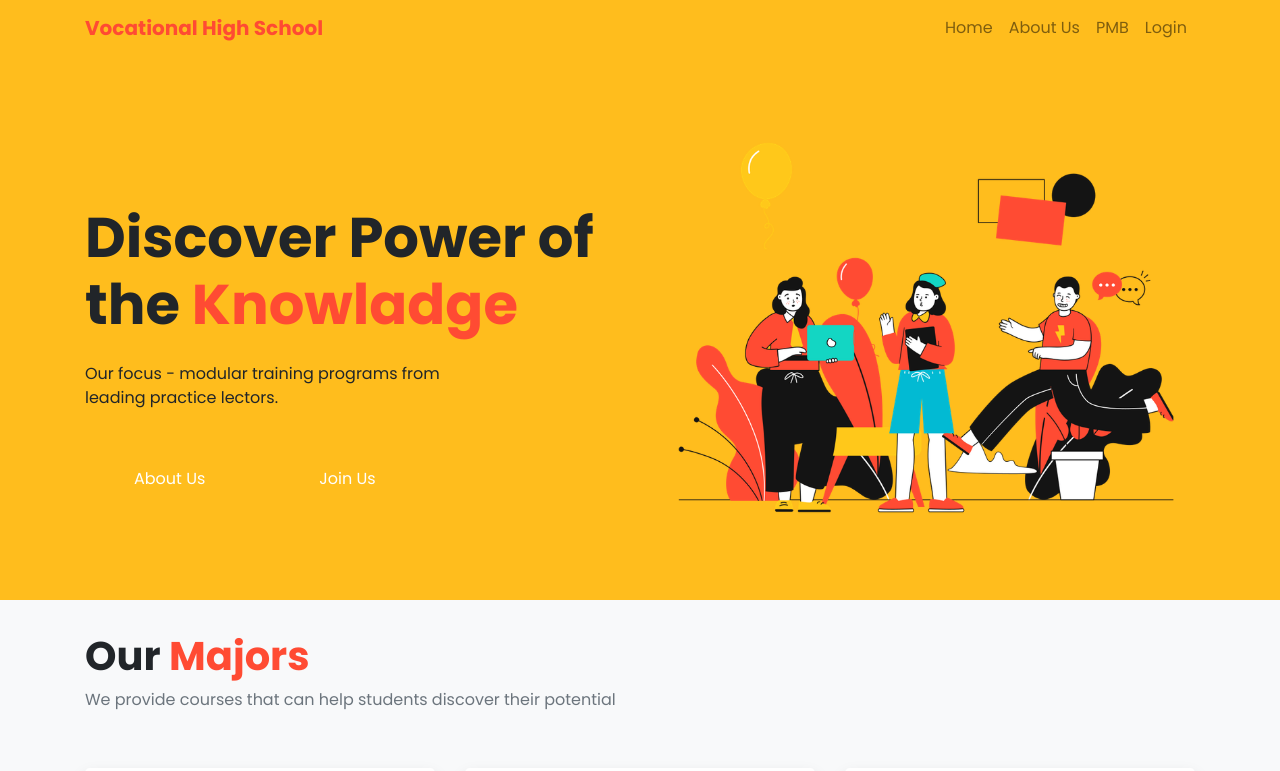
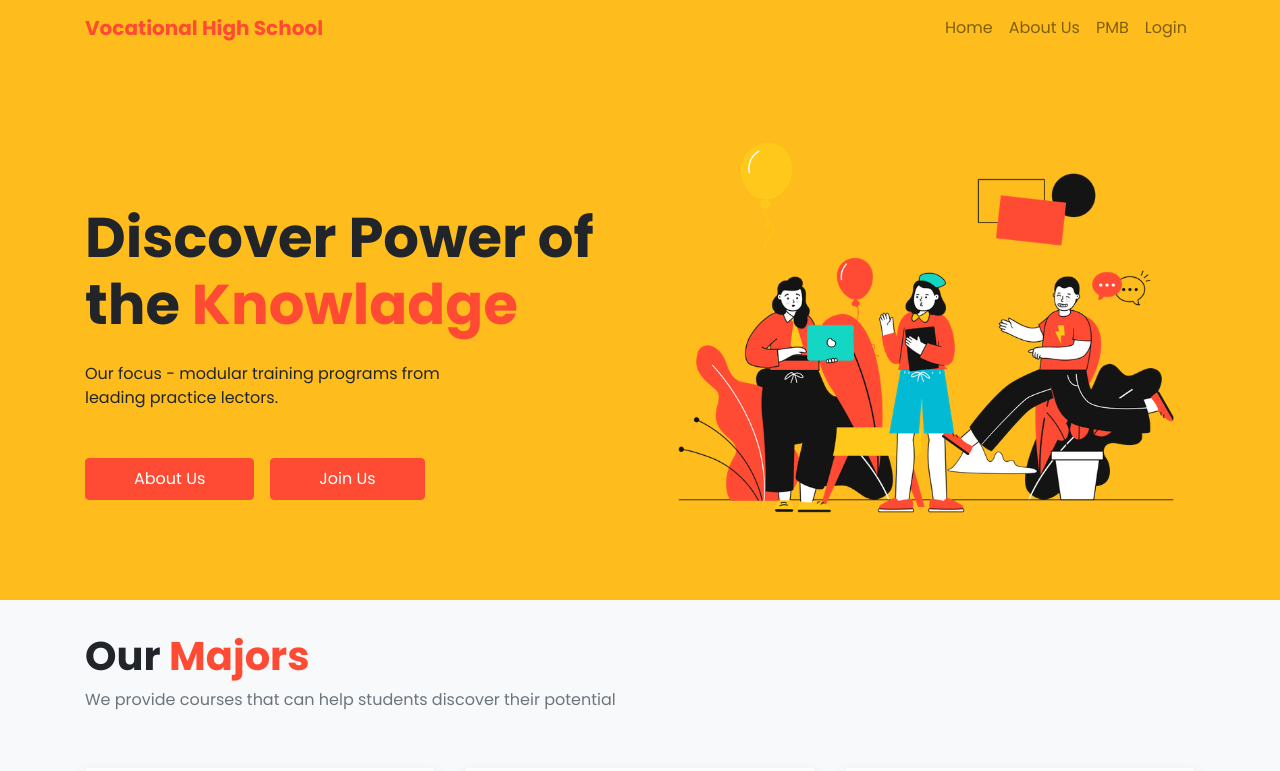
Before and after one commit to Kenlock/newton, a Vue app in the folder frontend/: page / in a window 1280 px wide. Shown: the top 771 px of the page. Built offline with nearby package versions, Linux system fonts and the light colour scheme.

Commit message:
fixing backend route api , and fixing styling

```diff
--- a/frontend/src/assets/styles/_app.scss
+++ b/frontend/src/assets/styles/_app.scss
@@ -20,11 +20,6 @@ $theme-colors: (
 .c-pointer {
     cursor: pointer;
 }
-
-// .bg-light-400 {
-//     background-color: #ced4da;
-// }
-
 .v-avatar {
     width: 70px;
     height: 70px;
@@ -42,11 +37,6 @@ $theme-colors: (
     background-color: rgba(220, 53, 69, 0.5);
 }
 
-.badge-success {
-    // background-color: rgba(40, 167, 69, 0.2)
-    // background-color:
-}
-
 @import "../../../node_modules/bootstrap/scss/functions";
 @import "../../../node_modules/bootstrap/scss/variables";
 @import "../../../node_modules/bootstrap/scss/mixins";
--- a/frontend/src/views/Home.vue
+++ b/frontend/src/views/Home.vue
@@ -22,14 +22,14 @@
                             <div class="mt-5 ">
                                 <router-link
                                     to="/about"
-                                    class="btn v-btn-danger text-white py-2 px-5"
+                                    class="btn btn-danger text-white py-2 px-5"
                                     tag="button"
                                 >
                                     About Us
                                 </router-link>
                                 <router-link
                                     to="/login"
-                                    class="btn v-btn-danger text-white  py-2 px-5 ml-3"
+                                    class="btn btn-danger text-white  py-2 px-5 ml-3"
                                     tag="button"
                                 >
                                     Join Us
```
